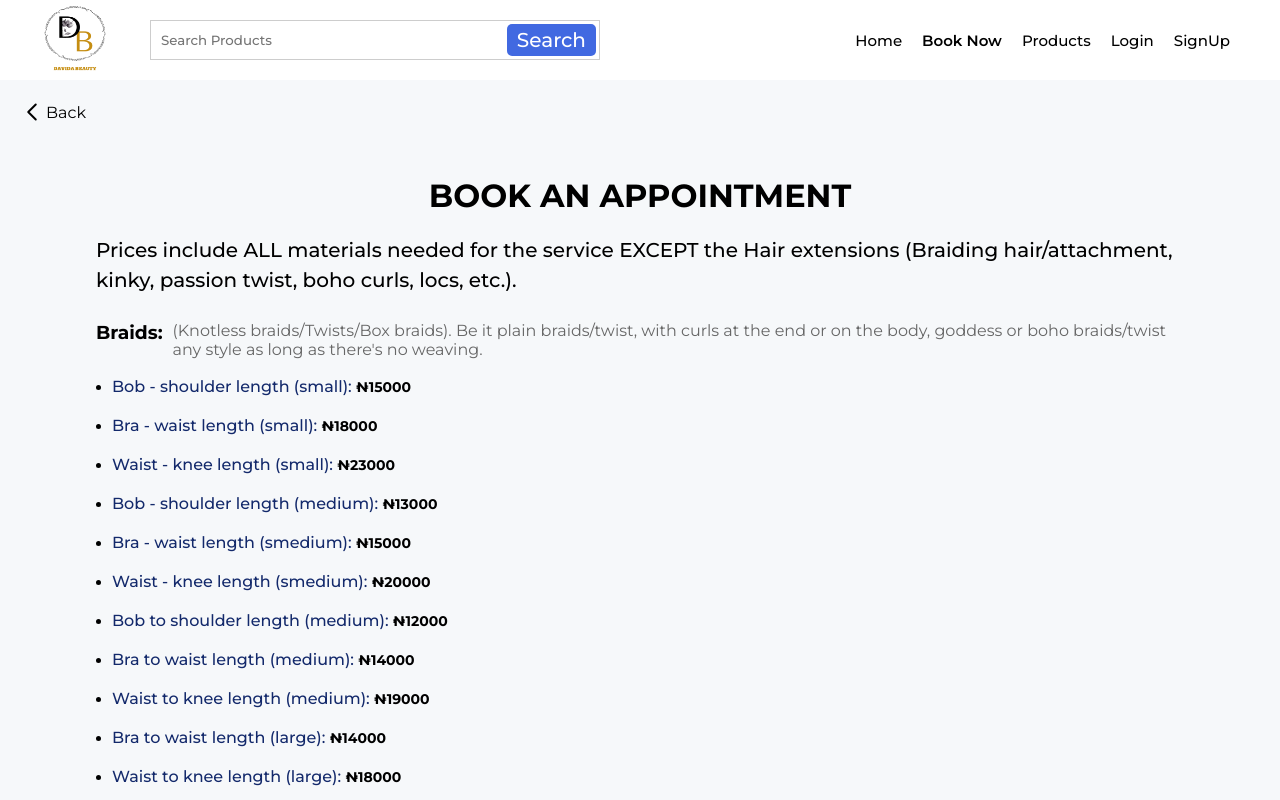
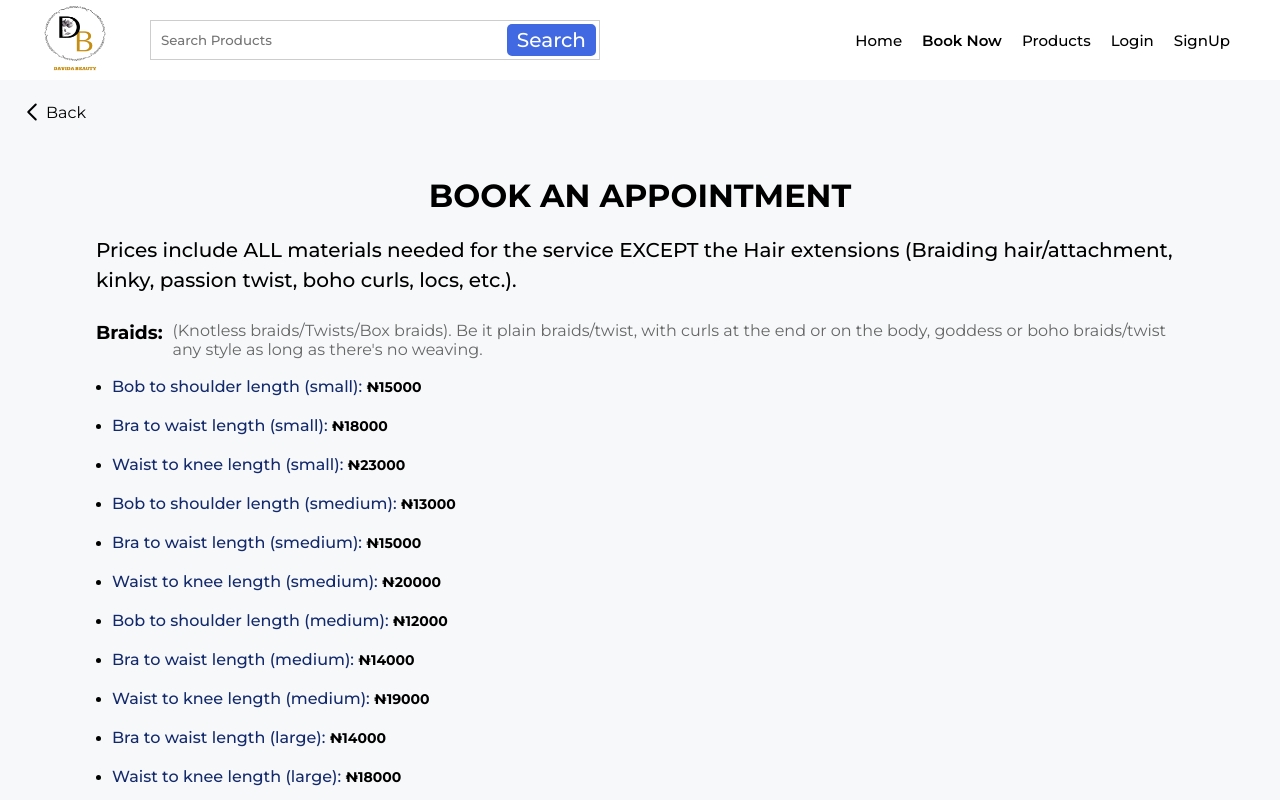
Before and after one commit to heikagiggle/Davida-Beauty-Frontend, a React (Vite) app: page /book in a window 1280 px wide. Shown: the top 800 px of the page. Built offline with nearby package versions, Linux system fonts and the light colour scheme.

Commit message:
changed favicon and form link

```diff
--- a/src/components/book/data.js
+++ b/src/components/book/data.js
@@ -5,42 +5,42 @@ export const hairstylesList = [
       "(Knotless braids/Twists/Box braids). Be it plain braids/twist, with curls at the end or on the body, goddess or boho braids/twist any style as long as there's no weaving.",
     items: [
       {
-        name: "Bob - shoulder length (small)",
+        name: "Bob to shoulder length (small)",
         price: 15000,
         link: "/book/calendly",
         desc: "",
         displayPricePrefix: "",
       },
       {
-        name: "Bra - waist length (small)",
+        name: "Bra to waist length (small)",
         price: 18000,
         link: "/book/calendly",
         desc: "",
         displayPricePrefix: "",
       },
       {
-        name: "Waist - knee length (small)",
+        name: "Waist to knee length (small)",
         price: 23000,
         link: "/book/calendly",
         desc: "",
         displayPricePrefix: "",
       },
       {
-        name: "Bob - shoulder length (medium)",
+        name: "Bob to shoulder length (smedium)",
         price: 13000,
         link: "/book/calendly",
         desc: "",
         displayPricePrefix: "",
       },
       {
-        name: "Bra - waist length (smedium)",
+        name: "Bra to waist length (smedium)",
         price: 15000,
         link: "/book/calendly",
         desc: "",
         displayPricePrefix: "",
       },
       {
-        name: "Waist - knee length (smedium)",
+        name: "Waist to knee length (smedium)",
         price: 20000,
         link: "/book/calendly",
         desc: "",
--- a/src/components/home/HomePage.jsx
+++ b/src/components/home/HomePage.jsx
@@ -21,7 +21,7 @@ const HomePage = () => {
       <HeroSection
         title="Want to Learn A Skill?"
         subtitle="Are you style savvy? Do you want to be one of the best and most sort after hairstylist in the world? Come be a professional within 3 months"
-        link="https://forms.gle/zZSS74jwK4v5j9hw9"
+        link="https://forms.gle/yGGBGwSZDG4VnAS67"
         image={hero}
         button="Get Started"
       />
--- a/src/components/products/ProductCard.jsx
+++ b/src/components/products/ProductCard.jsx
@@ -24,7 +24,7 @@ const ProductCard = ({ product }) => {
       </div>
 
       <div className="product_details">
-        <h3 className="product_price">${product?.price}</h3>
+        <h3 className="product_price">₦{product?.price}</h3>
         <p className="product_title">{product?.title}</p>
 
         <footer className="align_center product_info_footer">
```
Also changed, not shown: public/favicon.png.
